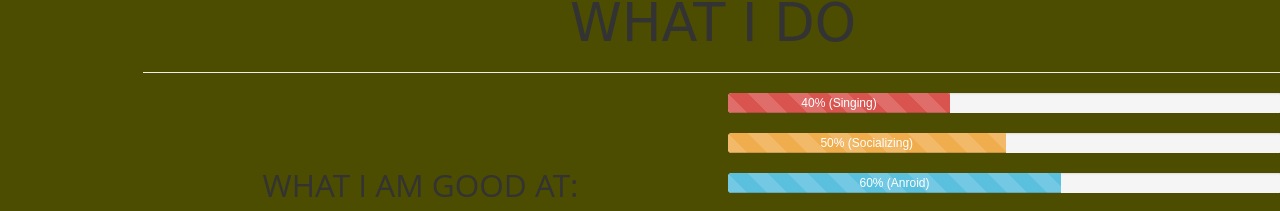
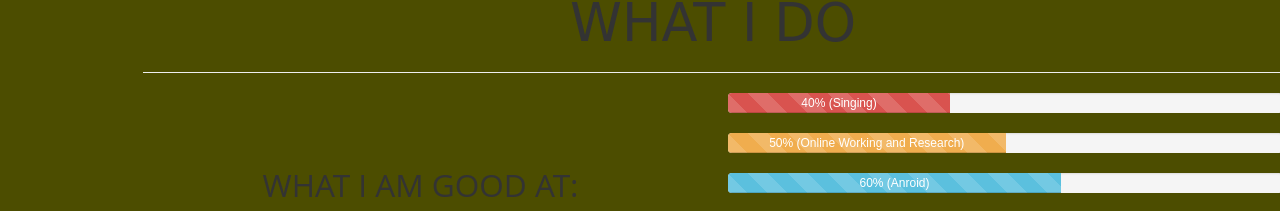
Before and after one commit to Gnyamwaya/gnyamaya.github.io, a plain HTML site: page index.html in a window 1280 px wide. Shown: the part 1908-2119 px from the top of the page. Drawn offline with Linux system fonts and the light colour scheme; a web font is replaced by a local one.

Commit message:
Update index.html

```diff
--- a/index.html
+++ b/index.html
@@ -72,7 +72,7 @@
 						<div class="progress">
 						  <div class="progress-bar progress-bar-warning progress-bar-striped active" role="progressbar"
 						  aria-valuenow="50" aria-valuemin="0" aria-valuemax="100" style="width:50%">
-						    50% (Socializing)
+						    50% (Online Working and Research)
 						  </div>
 						</div>
 
```
